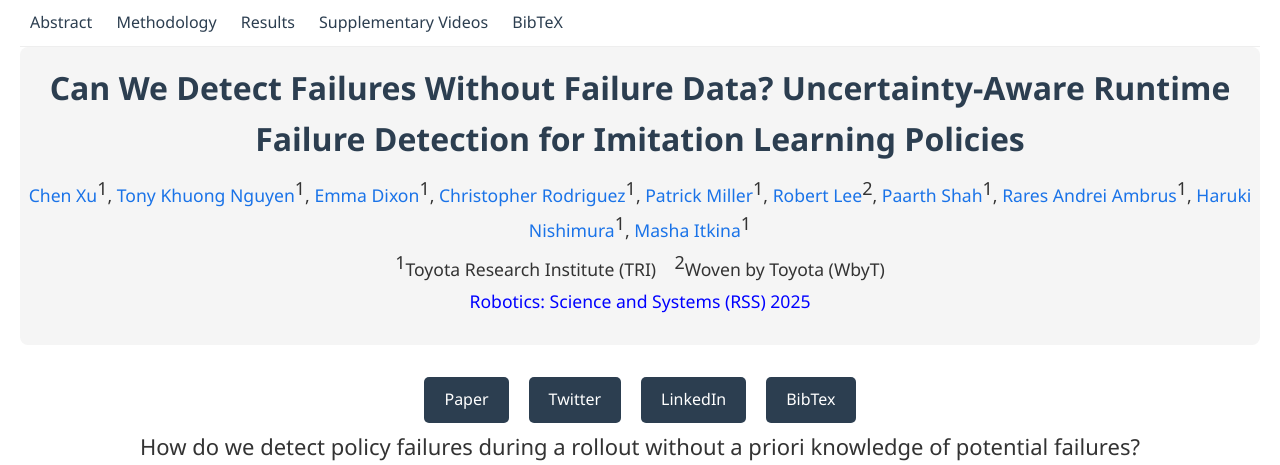
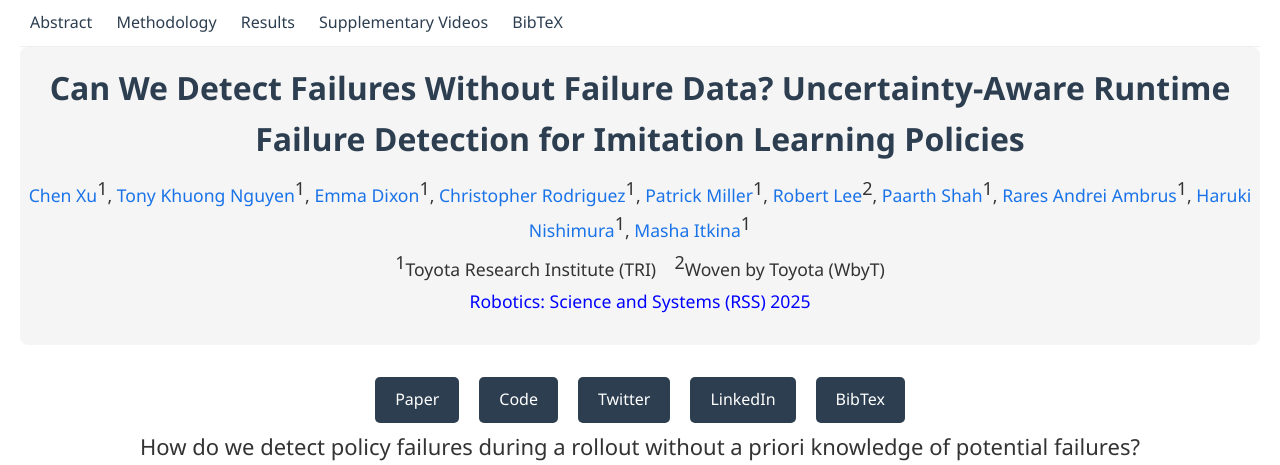
Before and after one commit to CXU-TRI/FAIL-Detect-Website, a plain HTML site: page index.html in a window 1280 px wide. Shown: the top 465 px of the page. Drawn offline with Linux system fonts and the light colour scheme.

Commit message:
Update index.html

```diff
--- a/index.html
+++ b/index.html
@@ -68,7 +68,7 @@
 
   <div class="buttons">
     <a href="https://arxiv.org/abs/2503.08558" target="_blank">Paper</a>
-    <!-- <a href="#" target="_blank">Code</a> -->
+    <a href="https://github.com/CXU-TRI/FAIL-Detect" target="_blank">Code</a>
     <a href="https://x.com/ChenXu26892388/status/1901682676782026798" target="_blank">Twitter</a>
     <a href="https://www.linkedin.com/posts/chen-xu-92013714a_detecting-failures-is-critical-to-enabling-activity-7307461279873421312-xjWC?utm_source=share&utm_medium=member_desktop&rcm=ACoAACP4k2gBiu5ALhTUgR3RMbsJ6gTl20sG4rE"
       target="_blank">LinkedIn</a>
```
